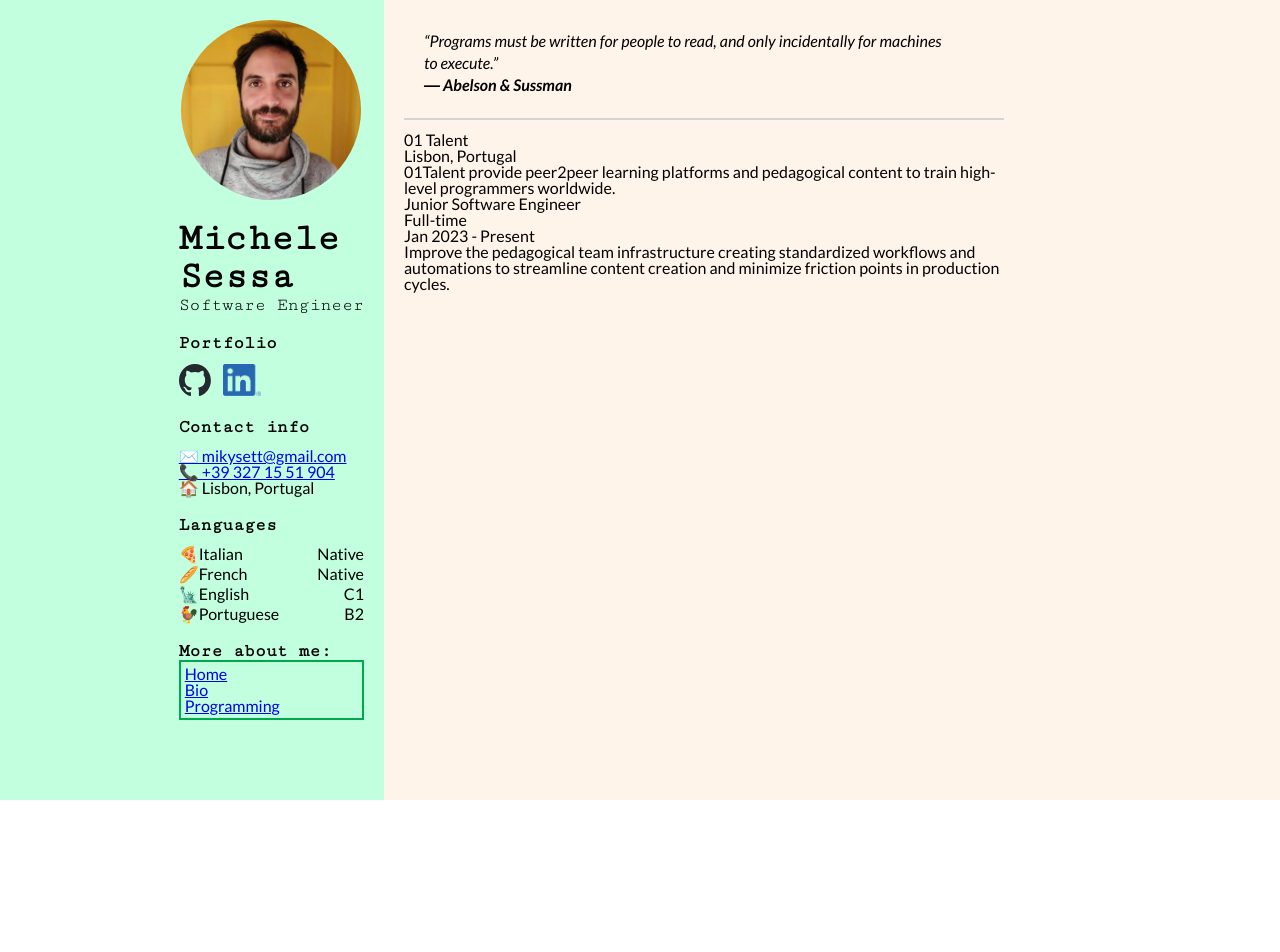
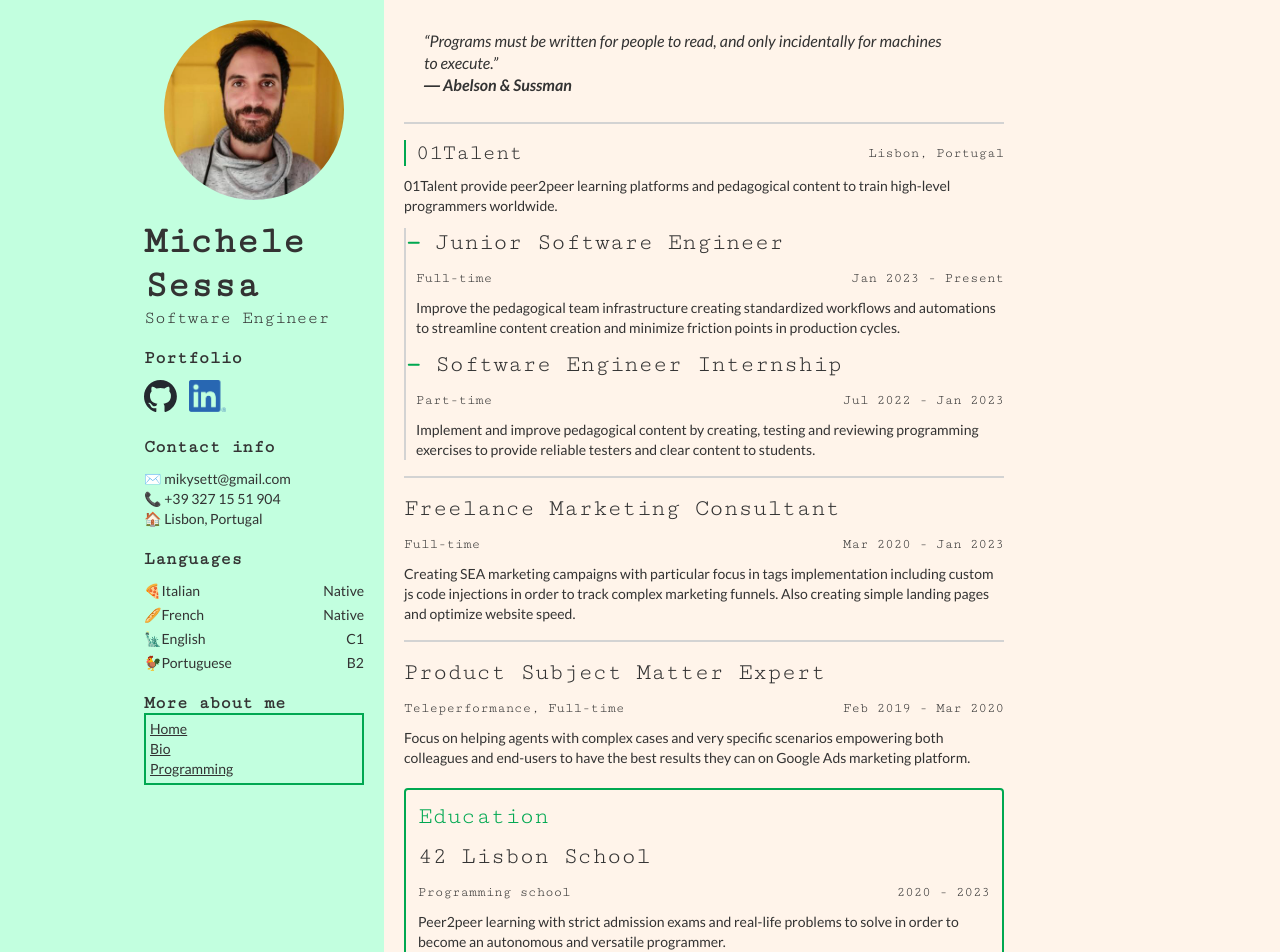
Before and after one commit to mikysett/another_cv, a Vue app in the folder cv-frontend/: page / in a window 1280 px wide. Shown: the top 952 px of the page. Before the commit the page ends 800 px from the top, so only its background shows below. Built offline with nearby package versions, Linux system fonts and the light colour scheme.

Commit message:
feat: add all content and style for home page

```diff
--- a/cv-frontend/src/App.vue
+++ b/cv-frontend/src/App.vue
@@ -1,7 +1,7 @@
 <template>
   <div class="main-grid">
     <div class="side-content-wrapper">
-      <main-menu />
+      <main-menu class="secondary-container" />
     </div>
     <div class="main-content-wrapper">
       <router-view />
@@ -68,7 +68,6 @@ initStyleMode()
   display: flex;
   justify-content: flex-end;
   background-color: var(--bg2);
-  padding: 20px;
 }
 
 .main-content-wrapper {
--- a/cv-frontend/src/assets/globals.css
+++ b/cv-frontend/src/assets/globals.css
@@ -18,15 +18,22 @@
 	--bg3: #d3d3d3;
 }
 
+body {
+  line-height: 20px;
+  color: var(--color1);
+  font-size: 14px;
+}
+
 .main-container {
   max-width: 600px;
 }
 
 .secondary-container {
-  min-width: 240px;
+  min-width: 260px;
   position: fixed;
   overflow: auto;
   max-height: 100vh;
+  padding: 20px;
 }
 
 blockquote {
@@ -39,3 +46,20 @@ blockquote {
 strong {
   font-weight: bold;
 }
+
+a {
+  text-decoration: none;
+}
+
+.justified-header {
+  display: flex;
+  align-items: center;
+  font-family: "Cutive Mono", monospace;
+}
+
+.jh-right {
+  display: flex;
+  justify-content: flex-end;
+  align-items: flex-end;
+  flex: 1;
+}
--- a/cv-frontend/src/components/MainMenu.vue
+++ b/cv-frontend/src/components/MainMenu.vue
@@ -21,8 +21,8 @@
 
       <div class="info-section">
         <h3>Contact info</h3>
-        <p><a href="mailto:mikysett@gmail.com">✉️ mikysett@gmail.com</a></p>
-        <p><a href="tel:+393271551904">📞 +39 327 15 51 904</a></p>
+        <p><a class="contact-link" href="mailto:mikysett@gmail.com">✉️ mikysett@gmail.com</a></p>
+        <p><a class="contact-link" href="tel:+393271551904">📞 +39 327 15 51 904</a></p>
         <p>🏠 Lisbon, Portugal</p>
       </div>
 
@@ -52,11 +52,11 @@
 
     </div>
 
-    <h3 class="menu-title">More about me:</h3>
+    <h3 class="menu-title">More about me</h3>
     <div class="bottom-menu">
-      <router-link to="/">Home</router-link>
-      <router-link to="/bio">Bio</router-link>
-      <router-link to="/programming">Programming</router-link>
+      <router-link class="menu-link" to="/">Home</router-link>
+      <router-link class="menu-link" to="/bio">Bio</router-link>
+      <router-link class="menu-link" to="/programming">Programming</router-link>
     </div>
   </nav>
 </template>
@@ -79,6 +79,7 @@
   font-family: "Cutive Mono", monospace;
   font-weight: bold;
   font-size: 38px;
+  line-height: 44px;
   margin-top: 20px;
 }
 
@@ -126,4 +127,21 @@
   padding: 4px;
 }
 
+.contact-link {
+  color: var(--color1);
+}
+
+.contact-link:hover {
+  color: var(--color2);
+}
+
+.menu-link {
+  color: var(--color1);
+  text-decoration: underline;
+}
+
+.menu-link:hover {
+  color: var(--color2);
+}
+
 </style>
--- a/cv-frontend/src/components/Separator.vue
+++ b/cv-frontend/src/components/Separator.vue
@@ -10,6 +10,6 @@ div {
   width: auto;
   height: 2px;
   background-color: var(--bg3);
-  margin: 12px 0;
+  margin: 16px 0;
 }
 </style>
--- a/cv-frontend/src/views/HomeView.vue
+++ b/cv-frontend/src/views/HomeView.vue
@@ -12,7 +12,7 @@
       <div class="company-container">
         <div class="justified-header">
           <div class="jh-left">
-            <h2>01 Talent</h2>
+            <h2 class="company-title">01Talent</h2>
           </div>
           <div class="jh-right">
             <p>Lisbon, Portugal</p>
@@ -25,7 +25,7 @@
 
       <div class="roles-wrapper">
         <div class="role-wrapper">
-          <h3 class="role-title">Junior Software Engineer</h3>
+          <h3 class="role-title sub-role-title">Junior Software Engineer</h3>
           <div class="justified-header">
             <div class="jh-left">
               <p>Full-time</p>
@@ -39,6 +39,90 @@
             content creation and minimize friction points in production cycles.
           </div>
         </div>
+        <div class="role-wrapper">
+          <h3 class="role-title sub-role-title">Software Engineer Internship</h3>
+          <div class="justified-header">
+            <div class="jh-left">
+              <p>Part-time</p>
+            </div>
+            <div class="jh-right">
+              <p>Jul 2022 - Jan 2023</p>
+            </div>
+          </div>
+          <div class="description">
+            Implement and improve pedagogical content by creating, testing and reviewing programming exercises to provide
+            reliable testers and clear content to students.
+          </div>
+        </div>
+      </div>
+
+      <separator />
+
+      <div class="role-wrapper">
+        <h3 class="role-title">Freelance Marketing Consultant</h3>
+        <div class="justified-header">
+          <div class="jh-left">
+            <p>Full-time</p>
+          </div>
+          <div class="jh-right">
+            <p>Mar 2020 - Jan 2023</p>
+          </div>
+        </div>
+        <div class="description">
+          Creating SEA marketing campaigns with particular focus in tags implementation including custom js code
+          injections in order to track complex marketing funnels. Also creating simple landing pages and optimize website
+          speed.
+        </div>
+      </div>
+
+      <separator />
+
+      <div class="role-wrapper">
+        <h3 class="role-title">Product Subject Matter Expert</h3>
+        <div class="justified-header">
+          <div class="jh-left">
+            <p>Teleperformance, Full-time</p>
+          </div>
+          <div class="jh-right">
+            <p>Feb 2019 - Mar 2020</p>
+          </div>
+        </div>
+        <div class="description">
+          Focus on helping agents with complex cases and very specific scenarios empowering both colleagues and end-users
+          to have the best results they can on Google Ads marketing platform.
+        </div>
+      </div>
+
+    </div>
+
+
+    <div class="extra-info-wrapper">
+      <h2 class="role-title ei-title">Education</h2>
+      <div class="ei-container">
+        <h3 class="role-title">42 Lisbon School</h3>
+        <div class="justified-header">
+          <div class="jh-left">
+            <p>Programming school</p>
+          </div>
+          <div class="jh-right">
+            <p>2020 - 2023</p>
+          </div>
+        </div>
+        <div class="description">Peer2peer learning with strict admission exams and real-life problems to solve in
+          order to become an autonomous and versatile programmer.</div>
+      </div>
+      <div class="ei-container no-p">
+        <h3 class="role-title">Università di Napoli L'Orientale</h3>
+        <div class="justified-header">
+          <div class="jh-left">
+            <p>Bachelor's degree in Oriental Languages</p>
+          </div>
+          <div class="jh-right">
+            <p>2010 - 2015</p>
+          </div>
+        </div>
+        <div class="description">Particular focus on linguistics and socio-linguistics with a final work on the
+          influence of Turkish in Arabic dialects.</div>
       </div>
     </div>
 
@@ -58,4 +142,57 @@ export default {
 </script>
 
 <style scoped>
+.company-title {
+  font-size: 22px;
+  line-height: 26px;
+  border-left: 2px solid var(--color2);
+  padding-left: 10px;
+}
+
+.roles-wrapper {
+  border-left: 2px solid var(--bg3);
+  padding-left: 10px;
+}
+
+.role-wrapper {
+  margin: 12px 0;
+}
+
+.role-title {
+  font-size: 24px;
+  line-height: 30px;
+  font-family: "Cutive Mono", monospace;
+  margin: 0 0 10px;
+}
+
+.sub-role-title::before {
+  content: "— ";
+  color: var(--color2);
+  font-weight: bold;
+  margin-left: -10px;
+}
+
+.description {
+  padding-top: 10px;
+}
+
+.extra-info-wrapper {
+  margin-top: 20px;
+  border: 2px solid var(--color2);
+  border-radius: 4px;
+  padding: 12px;
+}
+
+.ei-container {
+  padding-bottom: 20px;
+}
+
+.no-p {
+  padding: 0;
+}
+
+.ei-title {
+  color: var(--color2);
+}
+
 </style>
```
